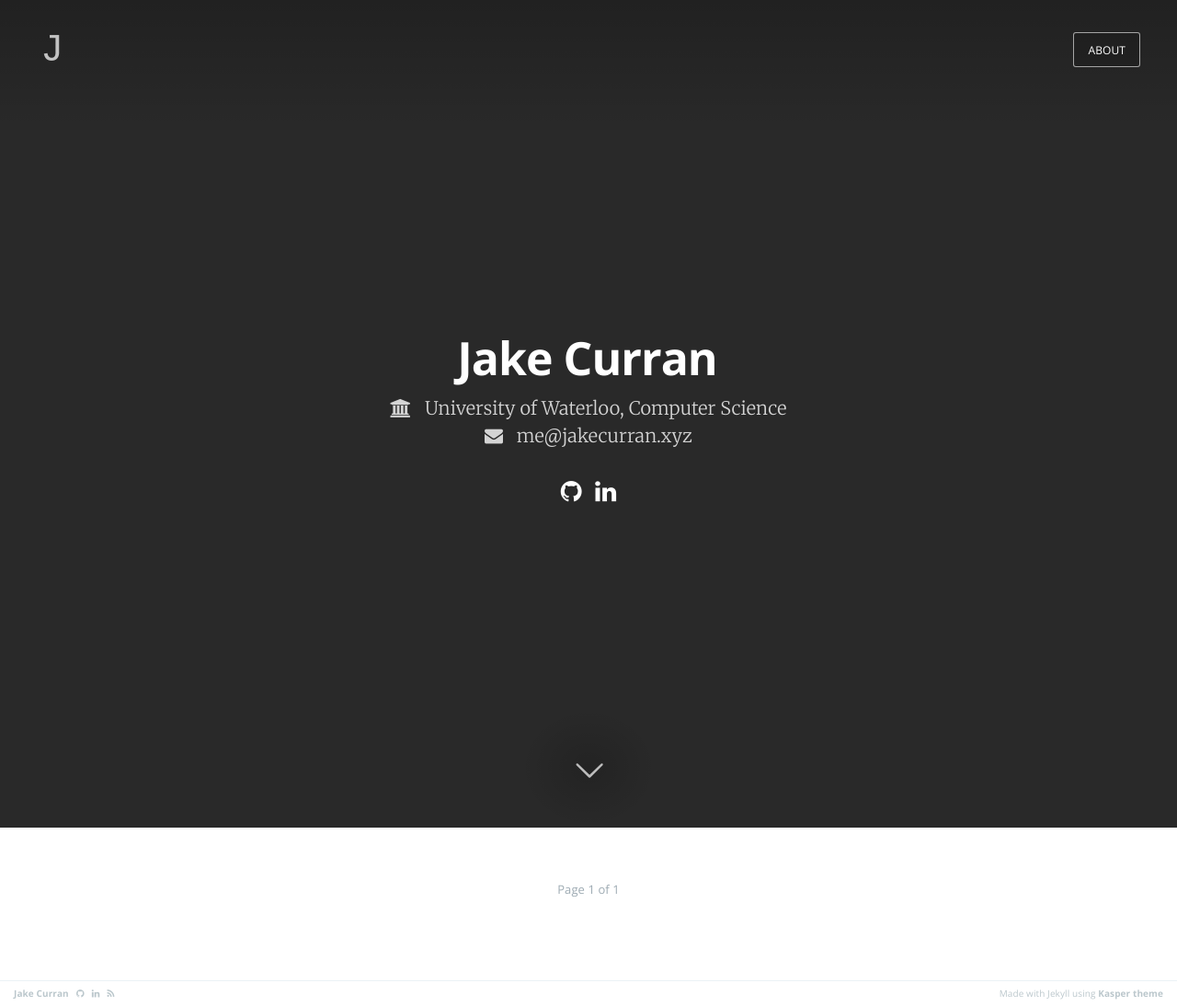
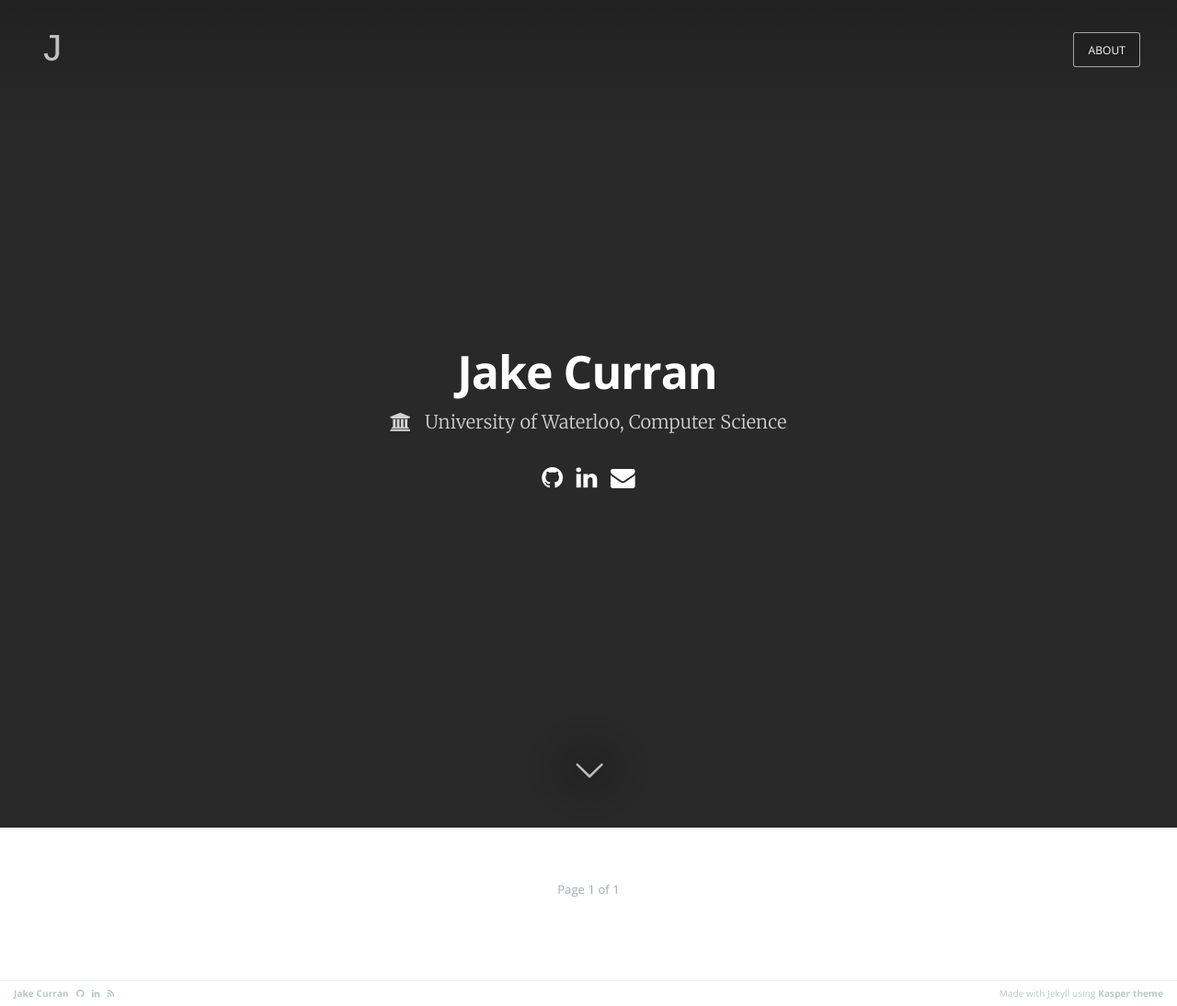
Before and after one commit to jakecurran/jakecurran.github.io, a Jekyll site: the page built from index.html, in a window 1280 px wide. Shown: the whole page at 92% size. Built offline with Jekyll 4.4.1, drawn with Linux system fonts in a browser that asks for light colours; nearby versions of some CDN libraries; the list of posts is cut into pages by our own code.

Commit message:
Removed email from home in place for icon

```diff
--- a/index.html
+++ b/index.html
@@ -19,11 +19,6 @@ logo: /assets/images/logo-light.png
             <h2 class="page-description">
                 {% if site.description %} <i class="fa fa-university"></i> &nbsp; {{ site.description }} {% endif %}
             </h2>
-            <a href="mailto:{{ site.email }}" style="text-decoration: none">
-                <h2 class="page-description">
-            	    <i class="fa fa-envelope"></i> &nbsp; {{ site.email }}
-                </h2>
-            </a>
             <h2 class="page-description">
             	<br>
             	<a href="{{ site.github }}" style="text-decoration: none">
@@ -33,6 +28,10 @@ logo: /assets/images/logo-light.png
             	<a href="{{ site.linkedin }}" style="text-decoration: none">
             		<i class="fa fa-linkedin fa-inverse fa-lg"></i>
             	</a>
+              &nbsp;
+              <a href="mailto{{ site.email }}" style="text-decoration: none">
+                <i class="fa fa-envelope fa-inverse fa-lg"></i>
+              </a>
             </h2>
         </div>
     </div>
```
